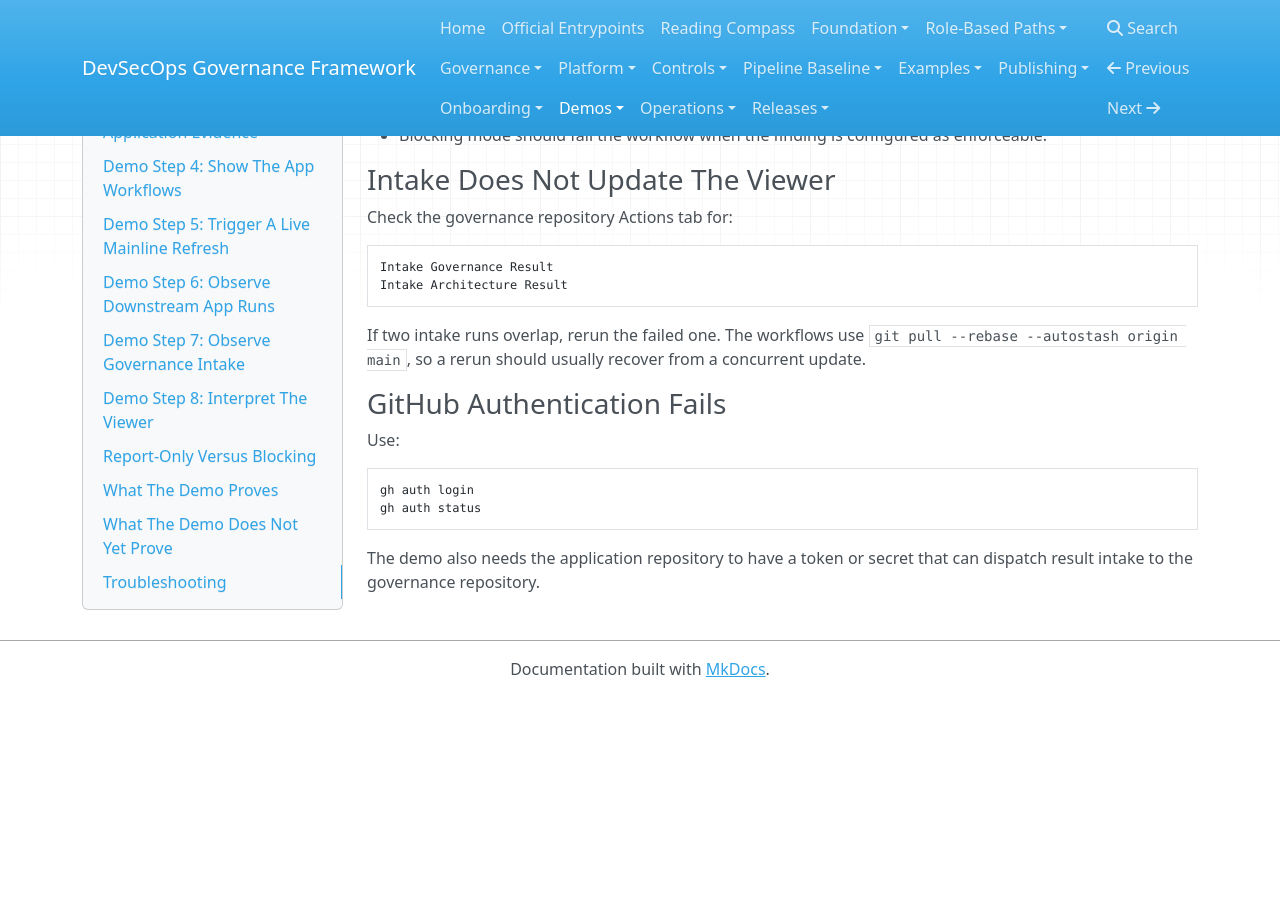
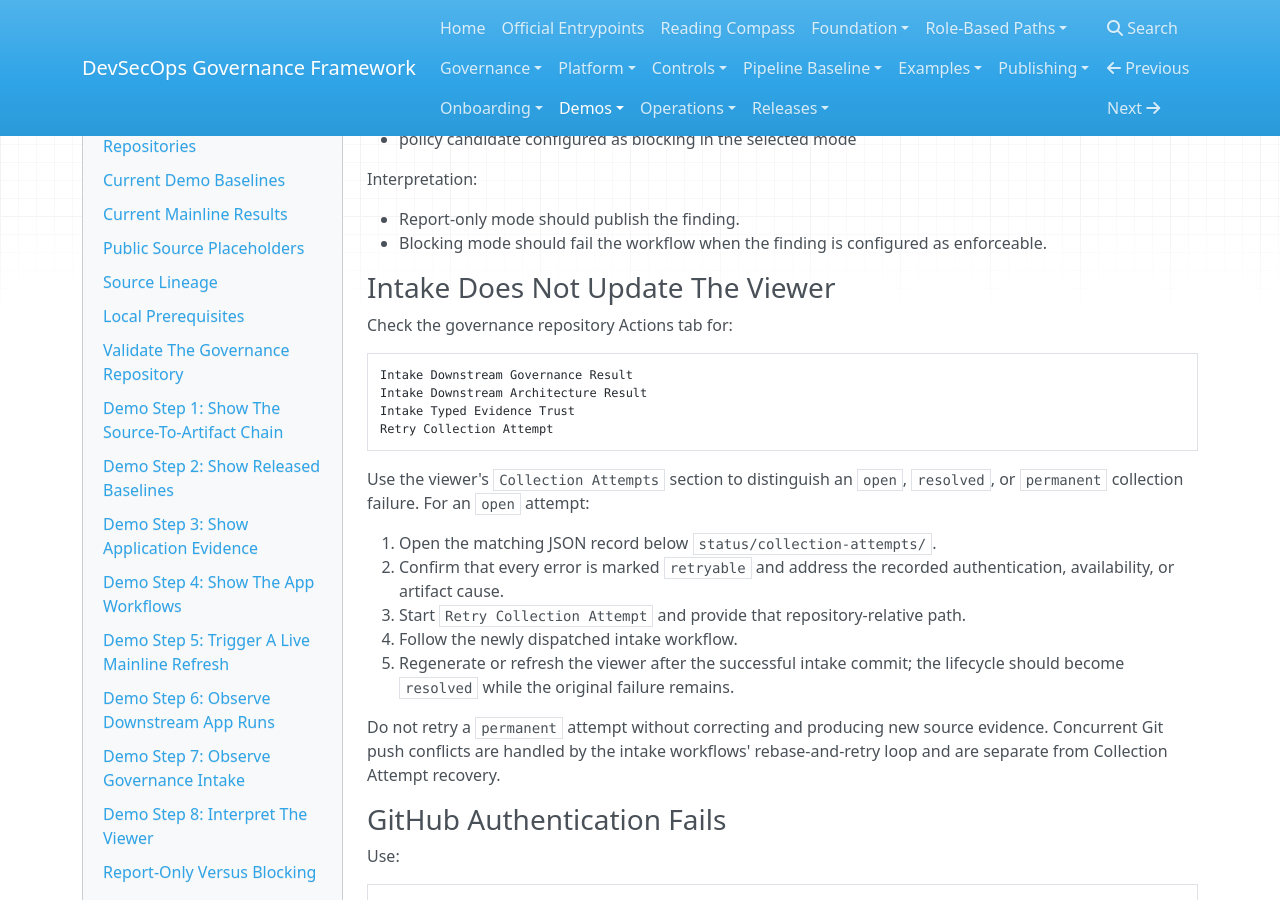
Before and after one commit to joku-dev/devsecops-governance-framework, an MkDocs documentation site: the page built from docs/demos/demo-end-to-end-governance.md, in a window 1280 px wide and 900 px high, scrolled down 14306 px. Built offline with MkDocs 1.6.1, drawn with Linux system fonts in a browser that asks for light colours; nearby versions of some CDN libraries; before the commit the page ends 15003 px from its top, so only the background shows below that; some of the changed text lies outside the part shown.

Commit message:
Document collection attempt operations

````diff
--- a/docs/demos/demo-end-to-end-governance.md
+++ b/docs/demos/demo-end-to-end-governance.md
@@ -454,6 +454,8 @@
 ```text
 .github/workflows/intake-governance-result.yml
 .github/workflows/intake-architecture-result.yml
+.github/workflows/intake-evidence-trust.yml
+.github/workflows/retry-collection-attempt.yml
 ```
 
 Explain:
@@ -468,12 +470,18 @@
 ```
 
 - The intake workflows regenerate indexes and the viewer before committing.
-- The intake workflows use rebase with autostash so near-simultaneous DevSecOps and architecture intakes can both land.
+- Distinct consumer runs retain separate concurrency identities, and commit
+  retries reconcile near-simultaneous updates to shared projections.
+- Failed collections are stored append-only before the intake workflow ends in
+  failure. A retryable record can be routed back through the matching existing
+  intake with `Retry Collection Attempt`.
 
 Expected interpretation:
 
 - Intake commits are not manual demo cosmetics; they are part of the governance feedback loop.
-- A race between two intake workflows should be recoverable by rerunning the failed intake.
+- Concurrent consumer events should converge without discarding a distinct
+  intake. Collection failures remain visible until a matching successful
+  snapshot resolves them.
 
 ## Demo Step 8: Interpret The Viewer
 
@@ -621,11 +629,26 @@
 Check the governance repository Actions tab for:
 
 ```text
-Intake Governance Result
-Intake Architecture Result
+Intake Downstream Governance Result
+Intake Downstream Architecture Result
+Intake Typed Evidence Trust
+Retry Collection Attempt
 ```
 
-If two intake runs overlap, rerun the failed one. The workflows use `git pull --rebase --autostash origin main`, so a rerun should usually recover from a concurrent update.
+Use the viewer's `Collection Attempts` section to distinguish an `open`,
+`resolved`, or `permanent` collection failure. For an `open` attempt:
+
+1. Open the matching JSON record below `status/collection-attempts/`.
+2. Confirm that every error is marked `retryable` and address the recorded
+   authentication, availability, or artifact cause.
+3. Start `Retry Collection Attempt` and provide that repository-relative path.
+4. Follow the newly dispatched intake workflow.
+5. Regenerate or refresh the viewer after the successful intake commit; the
+   lifecycle should become `resolved` while the original failure remains.
+
+Do not retry a `permanent` attempt without correcting and producing new source
+evidence. Concurrent Git push conflicts are handled by the intake workflows'
+rebase-and-retry loop and are separate from Collection Attempt recovery.
 
 ### GitHub Authentication Fails
 
````
Also changed, not shown: docs/ai-index.md (+2 -0 lines), docs/governance/MANAGEMENT_READOUT.md (+14 -5 lines), docs/operations/evidence/evidence-collector-contract.md (+27 -0 lines).
